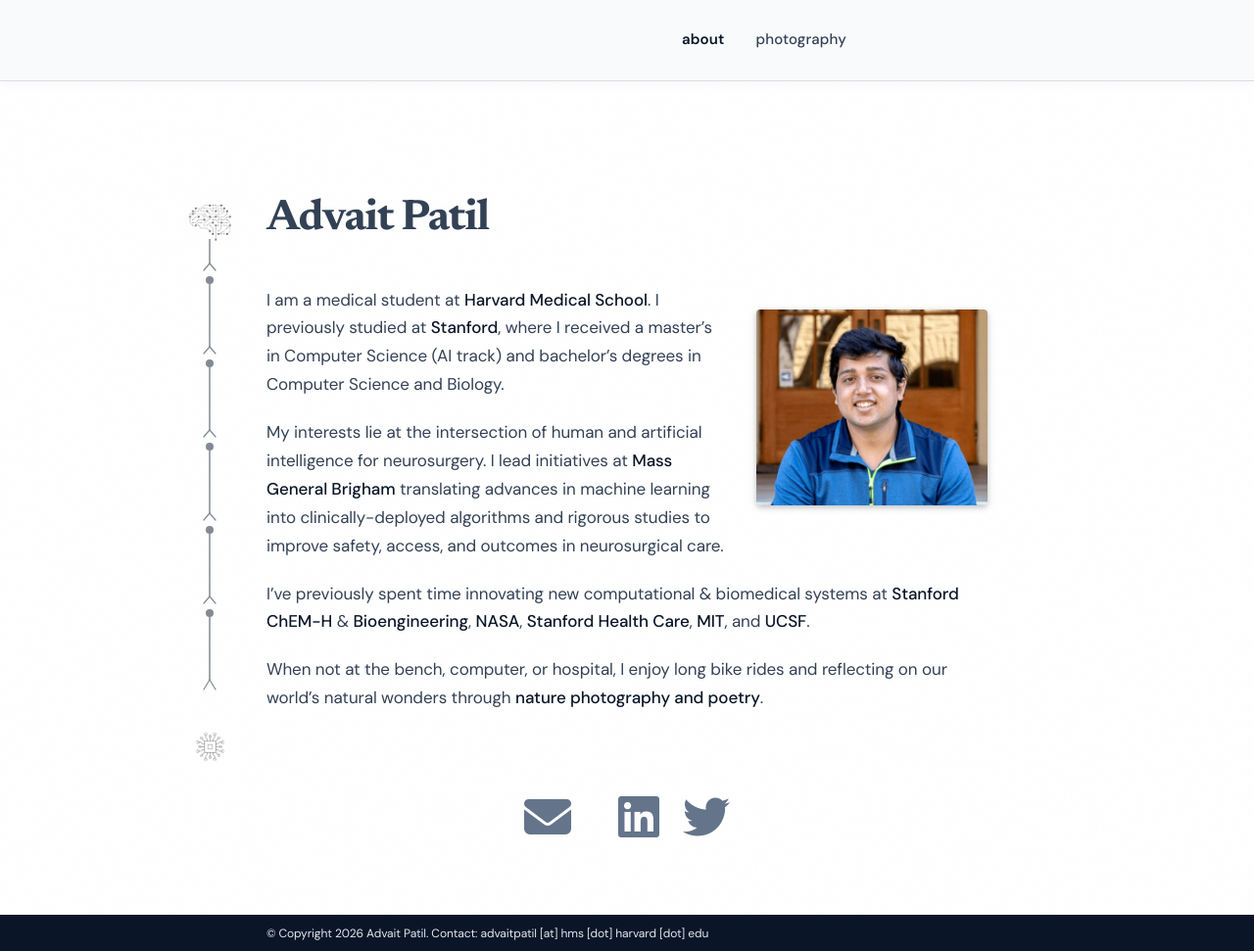
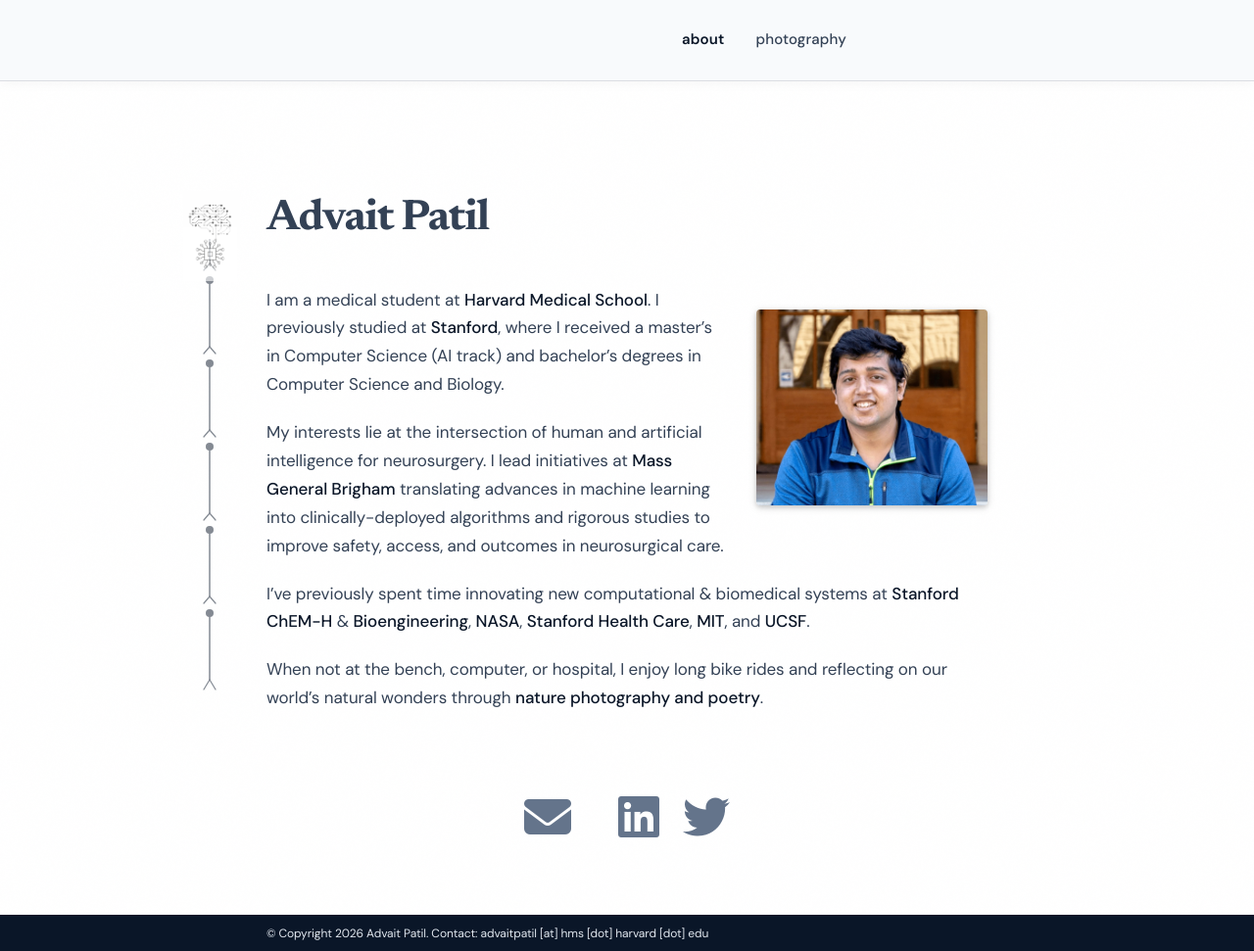
Before and after one commit to advaitapatil/advaitapatil.github.io, a Jekyll site: the page built from _pages/about.md, in a window 1280 px wide and 971 px high. Shown: the whole window at 98% size. Built offline with Jekyll 4.4.1, drawn with Linux system fonts in a browser that asks for light colours; comment, search, counter and statistics services are not loaded; a style sheet for code colours, icons or effects is not loaded.

Commit message:
neurons only on about

```diff
--- a/_layouts/default.html
+++ b/_layouts/default.html
@@ -10,7 +10,7 @@
   </head>
 
   <!-- Body -->
-  <body class="{% if site.navbar_fixed %}fixed-top-nav{% endif %} {% unless site.footer_fixed %}sticky-bottom-footer{% endunless %}">
+  <body class="{% if site.navbar_fixed %}fixed-top-nav{% endif %} {% unless site.footer_fixed %}sticky-bottom-footer{% endunless %} {{ page.layout }}-page">
 
     <!-- Header -->
     {%- include header.html %}
--- a/_sass/_custom.scss
+++ b/_sass/_custom.scss
@@ -55,13 +55,21 @@
   animation: fadeInUp 0.8s cubic-bezier(0.4, 0.0, 0.2, 1) 0.3s backwards;
 }
 
-// Post Title with brain circuit image
+// Post Title
 .post-title {
   position: relative;
   display: inline-block;
 
+  .font-weight-bold {
+    font-weight: 700;
+    font-size: inherit;
+  }
+}
+
+// Neural pathway - ONLY on about page
+.about-page {
   // Brain circuit image directly left of name
-  &::before {
+  .post-title::before {
     content: '';
     position: absolute;
     top: 50%;
@@ -75,12 +83,6 @@
     background-position: center;
     pointer-events: none;
     opacity: 0.6;
-  }
-
-  .font-weight-bold {
-    font-weight: 700;
-    font-size: inherit;
-  }
   }
 
   // Neural pathway on left margin (5 neurons with equal length axons)
@@ -104,10 +106,7 @@
   }
 
   // Circuit image at bottom
-.social {
-  position: relative;
-
-  &::before {
+  .social::before {
     content: '';
     position: absolute;
     top: -60px;
@@ -124,10 +123,12 @@
 }
 
 @media (max-width: 768px) {
-  .post-header::before,
+  .about-page {
+    .post-title::before,
     .post article::before,
     .social::before {
       display: none;
+    }
   }
 }
 
```
Lines whose indentation alone changed are shown as unchanged.
